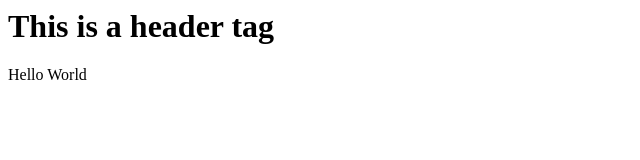
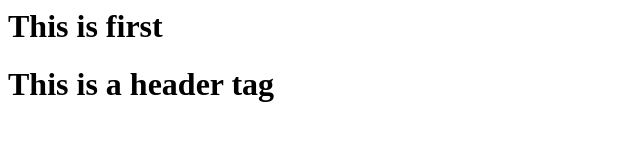
Before and after one commit to DevOpsNotes/web-project, a plain HTML site: page index.html in a window 1280 px wide. Shown: the whole page, without its empty margins (0-640 px from the left). Drawn offline with Linux system fonts and the light colour scheme.

Commit message:
Modified my index page

```diff
--- a/index.html
+++ b/index.html
@@ -2,6 +2,7 @@
 <head>
 <title>Web Page</title>
 </head>
+<h1>This is first<h1>
+
 <h1>This is a header tag</h1>
-<body>Hello World</body>
 </html>
```
